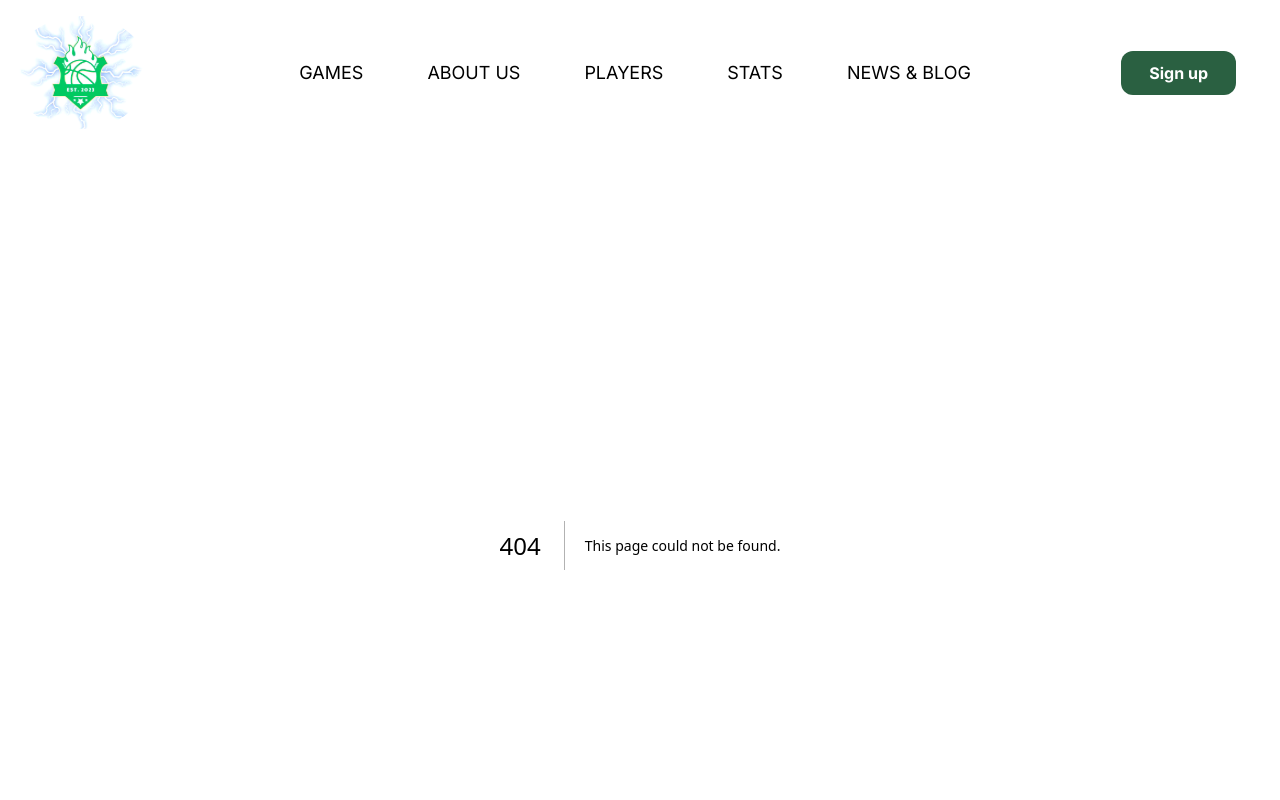
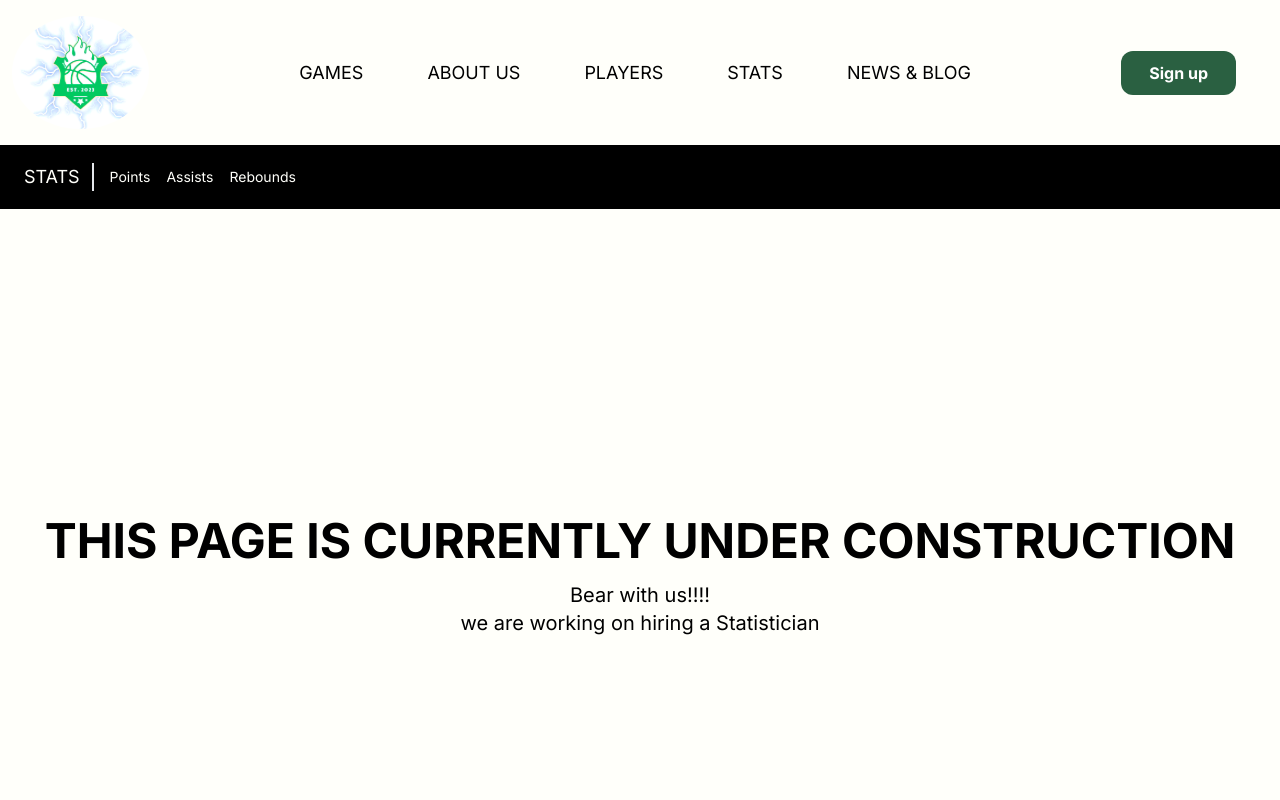
Before and after one commit to walethesolution/ball-league, a Next.js app: page /stats in a window 1280 px wide. Before the commit this address had no page. Shown: the top 800 px of the page. Built offline with nearby package versions, Linux system fonts and the light colour scheme.

Commit message:
Add stats page

```diff
--- /dev/null
+++ b/app/stats/page.tsx
@@ -0,0 +1,11 @@
+import Stats from "@/components/stats-page/Index";
+
+const page = () => {
+  return (
+    <>
+      <Stats />
+    </>
+  );
+};
+
+export default page;
--- a/components/home/Header.tsx
+++ b/components/home/Header.tsx
@@ -58,7 +58,7 @@ const Header: React.FC = () => {
           <Link href={"/players"} className="text-lg font-normal">
             PLAYERS
           </Link>
-          <Link href={"/games"} className="text-lg font-normal">
+          <Link href={"/stats"} className="text-lg font-normal">
             STATS
           </Link>
           <Link href={"/updates"} className="text-lg font-normal">
@@ -104,7 +104,7 @@ const Header: React.FC = () => {
               PLAYERS
             </Link>
             <Link
-              href={"/games"}
+              href={"/stats"}
               className="mb-2 text-lg font-normal md:mb-4"
               onClick={closeMenu}
             >
--- /dev/null
+++ b/components/stats-page/Index.tsx
@@ -0,0 +1,29 @@
+"use client";
+
+import React from "react";
+import { useState } from "react";
+import SubNavBar from "./SubNavBar";
+
+const Index = () => {
+  const [activeTab, setActiveTab] = useState("stats");
+
+  return (
+    <div className="flex flex-col min-h-screen">
+      <SubNavBar setActiveTab={setActiveTab} />
+      <div className="flex flex-col justify-center items-center gap-4 flex-grow ">
+        <div>
+          <h1 className="font-bold text-2xl md:text-3xl text-center lg:text-5xl">
+            THIS PAGE IS CURRENTLY UNDER CONSTRUCTION
+          </h1>
+        </div>
+        <div>
+          <p className="text-center text-base md:text-lg lg:text-xl">
+            Bear with us!!!! <br /> we are working on hiring a Statistician
+          </p>
+        </div>
+      </div>
+    </div>
+  );
+};
+
+export default Index;
--- /dev/null
+++ b/components/stats-page/SubNavBar.tsx
@@ -0,0 +1,27 @@
+interface SubNavBarProps {
+  setActiveTab: (tab: string) => void;
+}
+
+const SubNavBar: React.FC<SubNavBarProps> = ({ setActiveTab }) => {
+  return (
+    <div className="h-[64px] bg-black flex flex-row items-center gap-4 px-6">
+      <div
+        className="text-[#FFFFFA] border-r-2 pr-3"
+        onClick={() => setActiveTab("stats")}
+      >
+        <p className="text-lg">STATS</p>
+      </div>
+      <div className="text-[#FFFFFA]" onClick={() => setActiveTab("points")}>
+        <p className="text-sm">Points</p>
+      </div>
+      <div className="text-[#FFFFFA]" onClick={() => setActiveTab("assists")}>
+        <p className="text-sm">Assists</p>
+      </div>
+      <div className="text-[#FFFFFA]" onClick={() => setActiveTab("rebounds")}>
+        <p className="text-sm">Rebounds</p>
+      </div>
+    </div>
+  );
+};
+
+export default SubNavBar;
```
